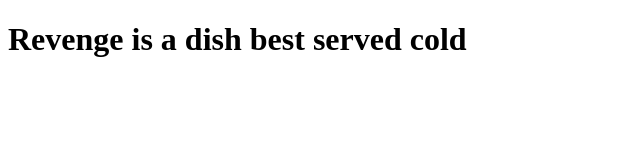
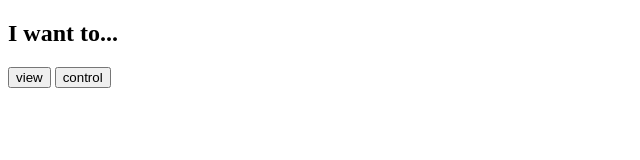
Before and after one commit to ceres-pallas/asteroids-server, a website: page landing/index.html in a window 1280 px wide. Shown: the whole page, without its empty margins (0-640 px from the left). Drawn offline with Linux system fonts and the light colour scheme.

Commit message:
provide static landing page

```diff
--- a/landing/index.html
+++ b/landing/index.html
@@ -4,6 +4,11 @@
     <title>MMOA: Massive Multiplayer Online Asteroids</title>
   </head>
   <body>
-    <h1>Revenge is a dish best served cold</h1>
+    <section class="landing">
+      <h1>I want to...</h1>
+      <section class="buttons">
+	<button id="view">view</button>
+	<button id="control">control</button>
+    </section>
   </body>
 </html>
```
